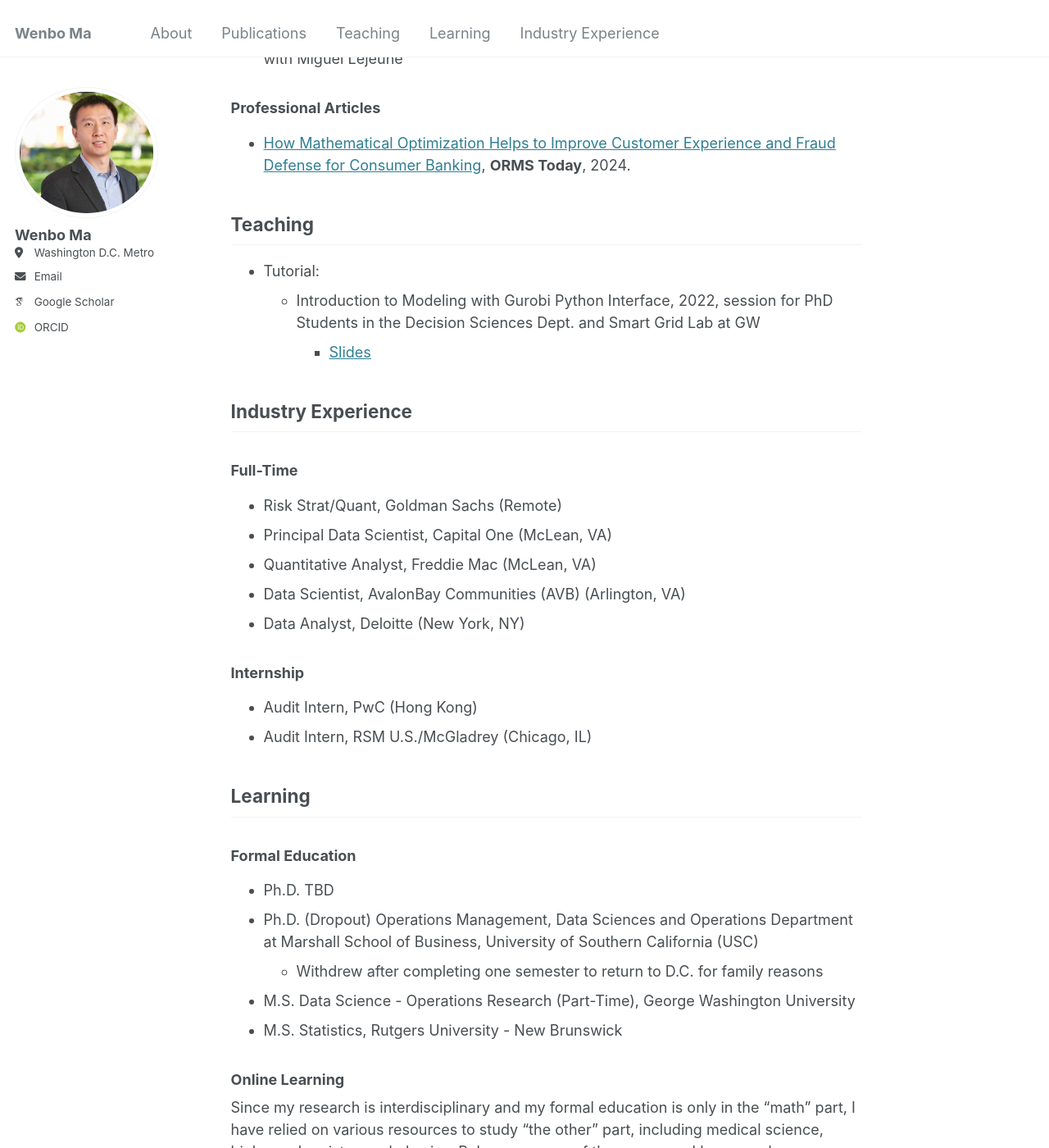
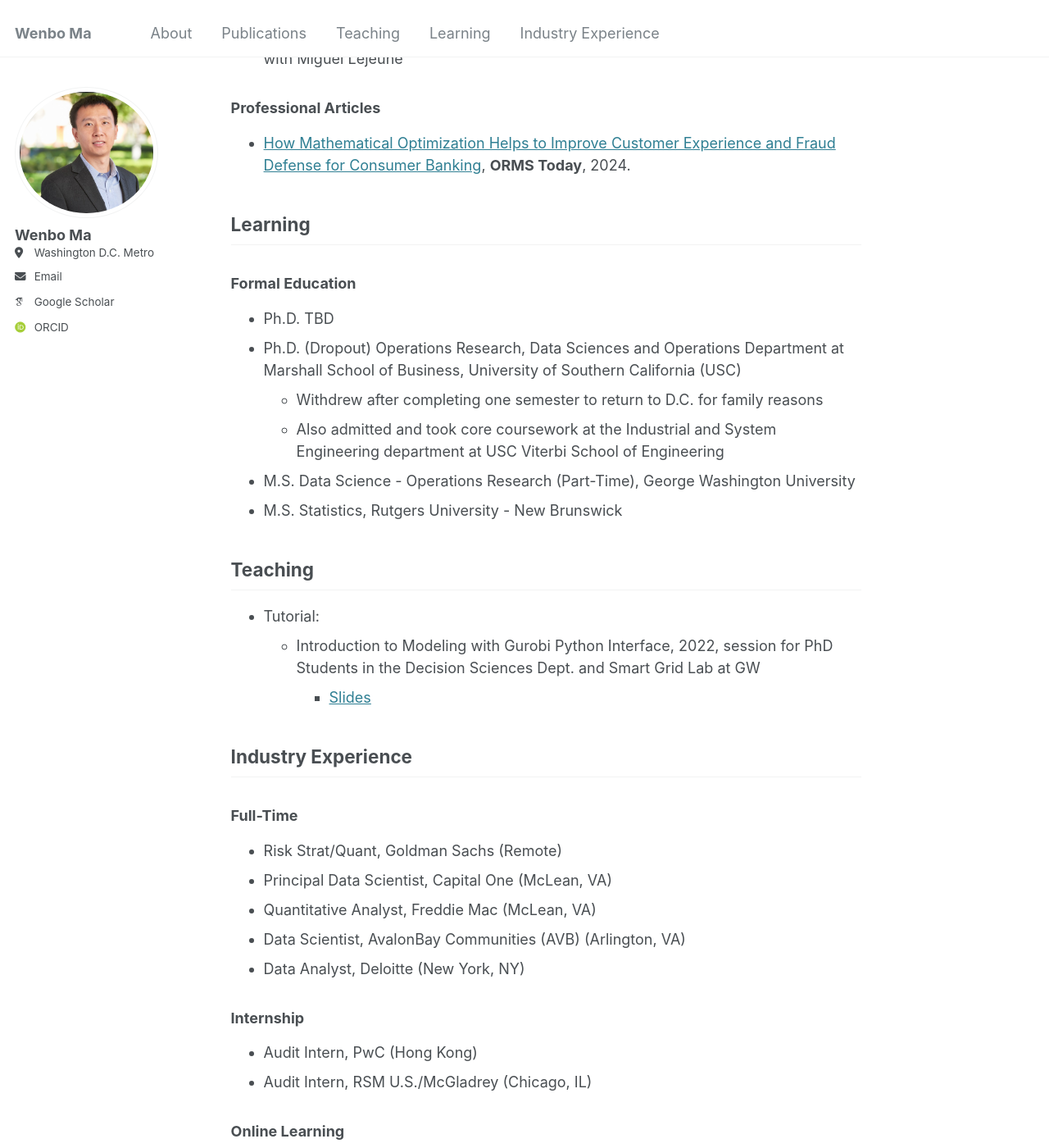
Before and after one commit to wenbo5565/wenbo5565.github.io, a Jekyll site: the page built from _pages/about.md, in a window 1280 px wide and 1400 px high, scrolled down 1345 px. Shown: the whole window at 82% size. Built offline with Jekyll 4.4.1, drawn with Linux system fonts in a browser that asks for light colours; some web fonts are replaced; part of the change alters nothing that is shown.

Commit message:
Update about.md

```diff
--- a/_pages/about.md
+++ b/_pages/about.md
@@ -43,6 +43,16 @@ Outside of work, I enjoy playing and watching sports — particularly tennis, ba
  - GW Today: [Drones Could Transform Emergency Response to Opioid Overdoses](https://gwtoday.gwu.edu/drones-could-transform-emergency-response-opioid-overdoses)
 -->
 
+## Learning <a id="learning"></a>
+
+### Formal Education
+- Ph.D. TBD
+- Ph.D. (Dropout) Operations Research, Data Sciences and Operations Department at Marshall School of Business, University of Southern California (USC)
+  - Withdrew after completing one semester to return to D.C. for family reasons
+  - Also admitted and took core coursework at the Industrial and System Engineering department at USC Viterbi School of Engineering
+- M.S. Data Science - Operations Research (Part-Time), George Washington University
+- M.S. Statistics, Rutgers University - New Brunswick
+
 ## Teaching <a id="teaching"></a>
 
 - Tutorial:
@@ -62,15 +72,6 @@ Outside of work, I enjoy playing and watching sports — particularly tennis, ba
 - Audit Intern, PwC (Hong Kong)
 - Audit Intern, RSM U.S./McGladrey (Chicago, IL)
 
-## Learning <a id="learning"></a>
-
-### Formal Education
-- Ph.D. TBD
-- Ph.D. (Dropout) Operations Management, Data Sciences and Operations Department at Marshall School of Business, University of Southern California (USC)
-  - Withdrew after completing one semester to return to D.C. for family reasons
-- M.S. Data Science - Operations Research (Part-Time), George Washington University
-- M.S. Statistics, Rutgers University - New Brunswick
-
 ### Online Learning
 Since my research is interdisciplinary and my formal education is only in the "math" part, I have relied on various resources to study "the other" part, including medical science, biology, chemistry, and physics. Below are some of the resources I have used.
 
```
